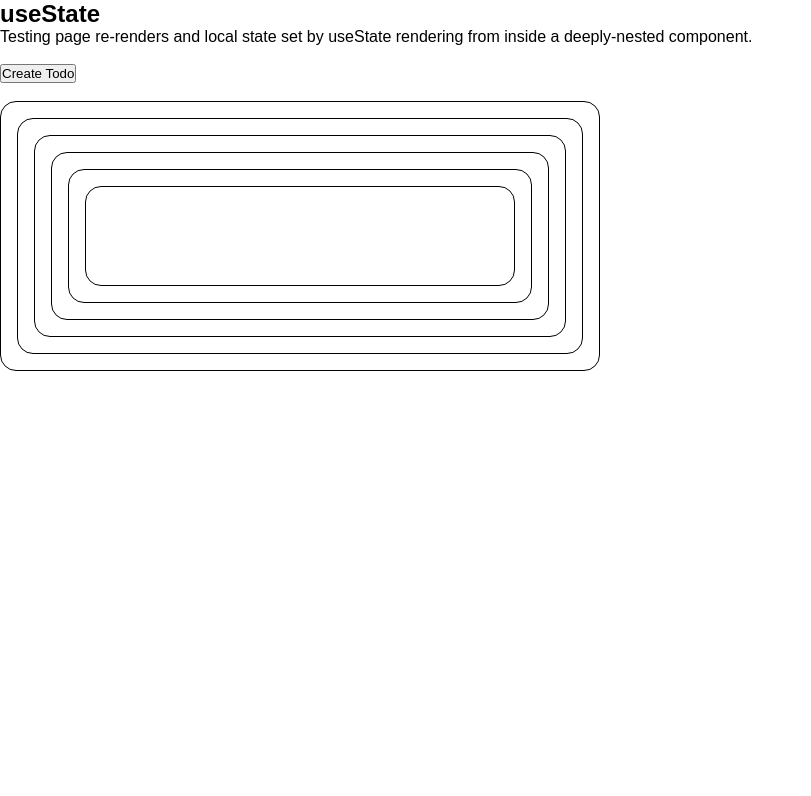
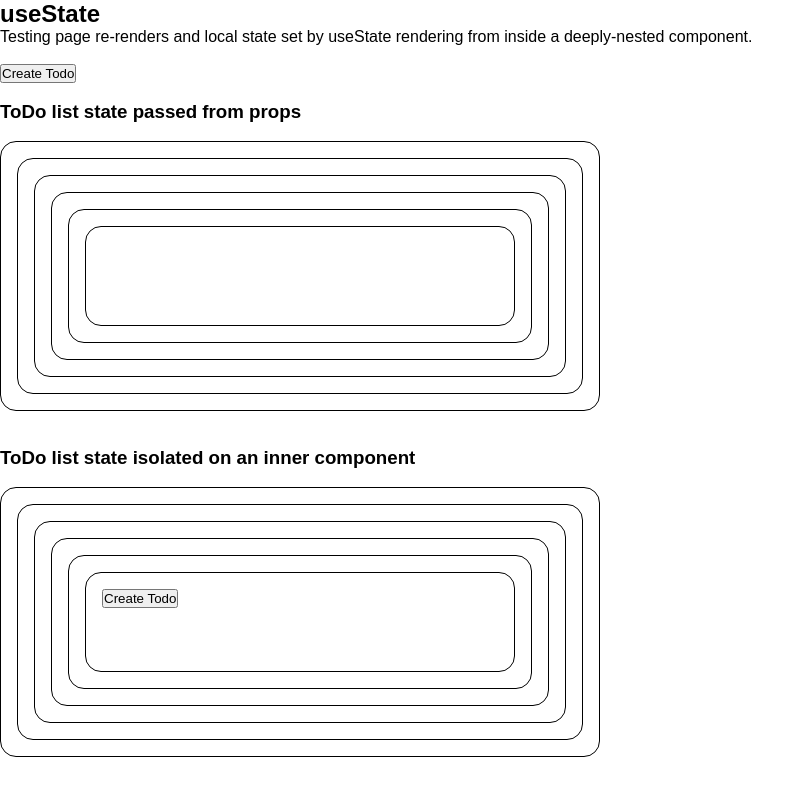
Before and after one commit to weaponsforge/react-hooks-playground, a Next.js app in the folder client/: page /usestate in a window 1280 px wide. Shown: the top 796 px of the page, without its empty margins (0-811 px from the left). Built offline with nearby package versions, Linux system fonts and the light colour scheme.

Commit message:
chore: Display todo list state data from an inner component

```diff
--- a/client/src/components/usestate/index.js
+++ b/client/src/components/usestate/index.js
@@ -1,7 +1,9 @@
 import { useState } from 'react'
 import Card from '@/common/ui/card'
 import Page from '@/common/layout/page'
+
 import TodoListComponentV3 from '@/domain/usestate/todolist'
+import TodoListComponentFull from '@/domain/usestate/todolistfull'
 
 function UseStateComponent () {
   const [state, setState] = useState([])
@@ -35,6 +37,10 @@ function UseStateComponent () {
       </button>
       <br /><br />
 
+      <h3>ToDo list state passed from props</h3>
+      <br />
+
+      {/** Renders a list of ToDo items passed from props */}
       <Card>
         <Card>
           <Card>
@@ -52,6 +58,26 @@ function UseStateComponent () {
           </Card>
         </Card>
       </Card>
+
+      <br /><br />
+
+      <h3>ToDo list state isolated on an inner component</h3>
+      <br />
+
+      {/** Renders a list of ToDo items with all local state inside the TodoListComponentFull component */}
+      <Card>
+        <Card>
+          <Card>
+            <Card>
+              <Card>
+                <Card>
+                  <TodoListComponentFull />
+                </Card>
+              </Card>
+            </Card>
+          </Card>
+        </Card>
+      </Card>
     </Page>
   )
 }
--- a/client/src/domain/usestate/todolist/index.js
+++ b/client/src/domain/usestate/todolist/index.js
@@ -21,6 +21,7 @@ function TodoListComponentV3 ({
 }
 
 TodoListComponentV3.propTypes = {
+  todos: PropTypes.array,
   deleteTodo: PropTypes.func
 }
 
--- /dev/null
+++ b/client/src/domain/usestate/todolistfull/index.js
@@ -0,0 +1,44 @@
+import { useState } from 'react'
+
+function TodoListComponentFull () {
+  const [todos, setState] = useState([])
+
+  const addTodo = () => {
+    const data = [...todos]
+    data.push({
+      id: Math.random().toString(36).substring(2, 8),
+      text: 'Hi, wooorld!!'
+    })
+
+    setState(data)
+  }
+
+  const deleteTodo = (id) => {
+    const temp = todos.filter(item => item.id !== id)
+    setState(temp)
+  }
+
+  return (
+    <>
+      <button onClick={addTodo}>
+        Create Todo
+      </button>
+      <br /><br />
+
+      <ul style={{ marginTop: '24px' }}>
+        {(todos).map(((item, index) => (
+          <li key={index}>
+            <span>id: {item.id}, {item.text}</span>
+            <span>
+              <button onClick={() => deleteTodo(item.id)}>
+                [ x ]
+              </button>
+            </span>
+          </li>
+        )))}
+      </ul>
+    </>
+  )
+}
+
+export default TodoListComponentFull
```
